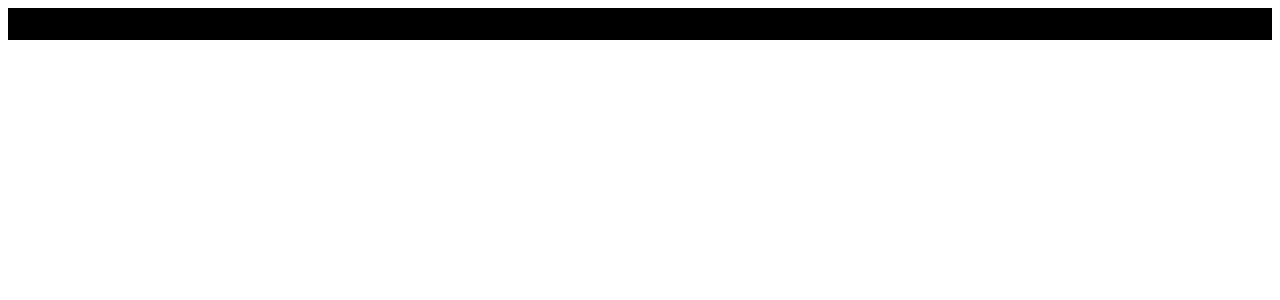
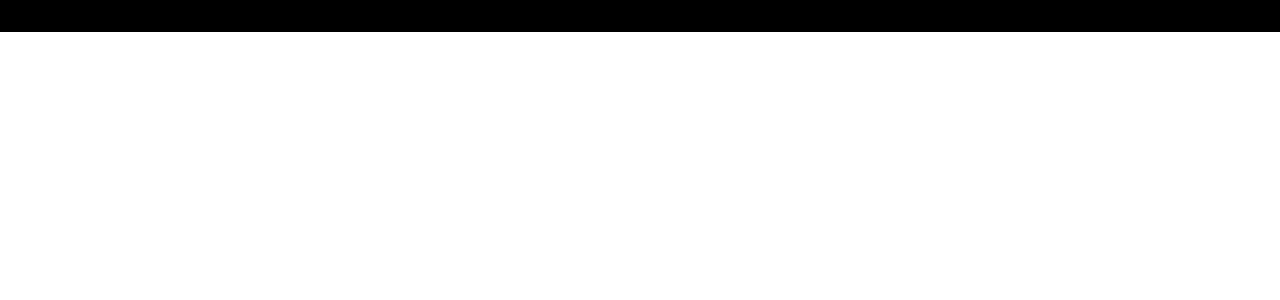
Before and after one commit to iamPsk/one-planner, an Angular app: page /login in a window 1280 px wide. Shown: the top 300 px of the page. Built offline with nearby package versions, Linux system fonts and the light colour scheme.

Commit message:
init set box-sizing and reset margin

```diff
--- a/src/styles.css
+++ b/src/styles.css
@@ -1 +1,4 @@
-/* You can add global styles to this file, and also import other style files */
+*{
+  margin: 0;
+  box-sizing: border-box;
+}
```
